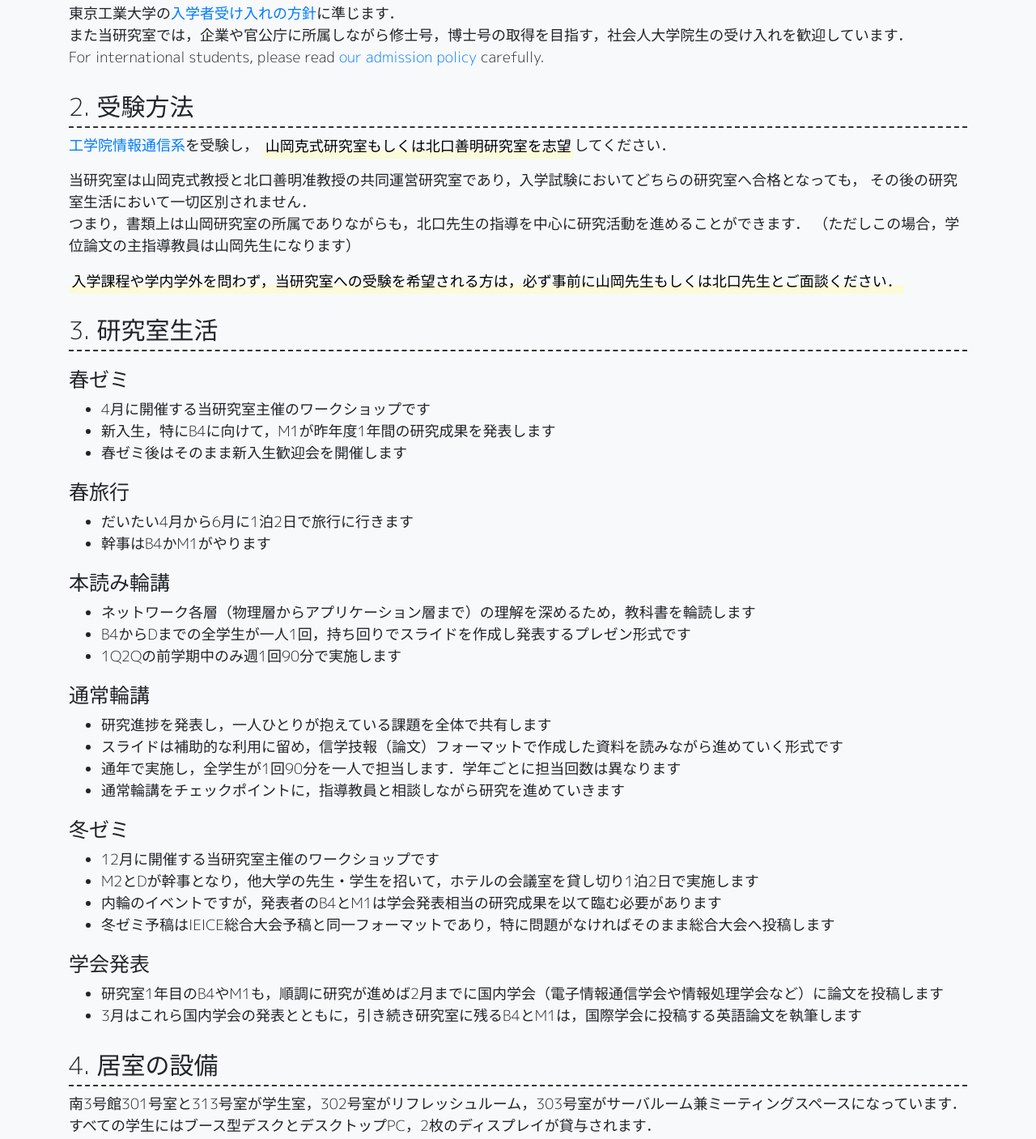
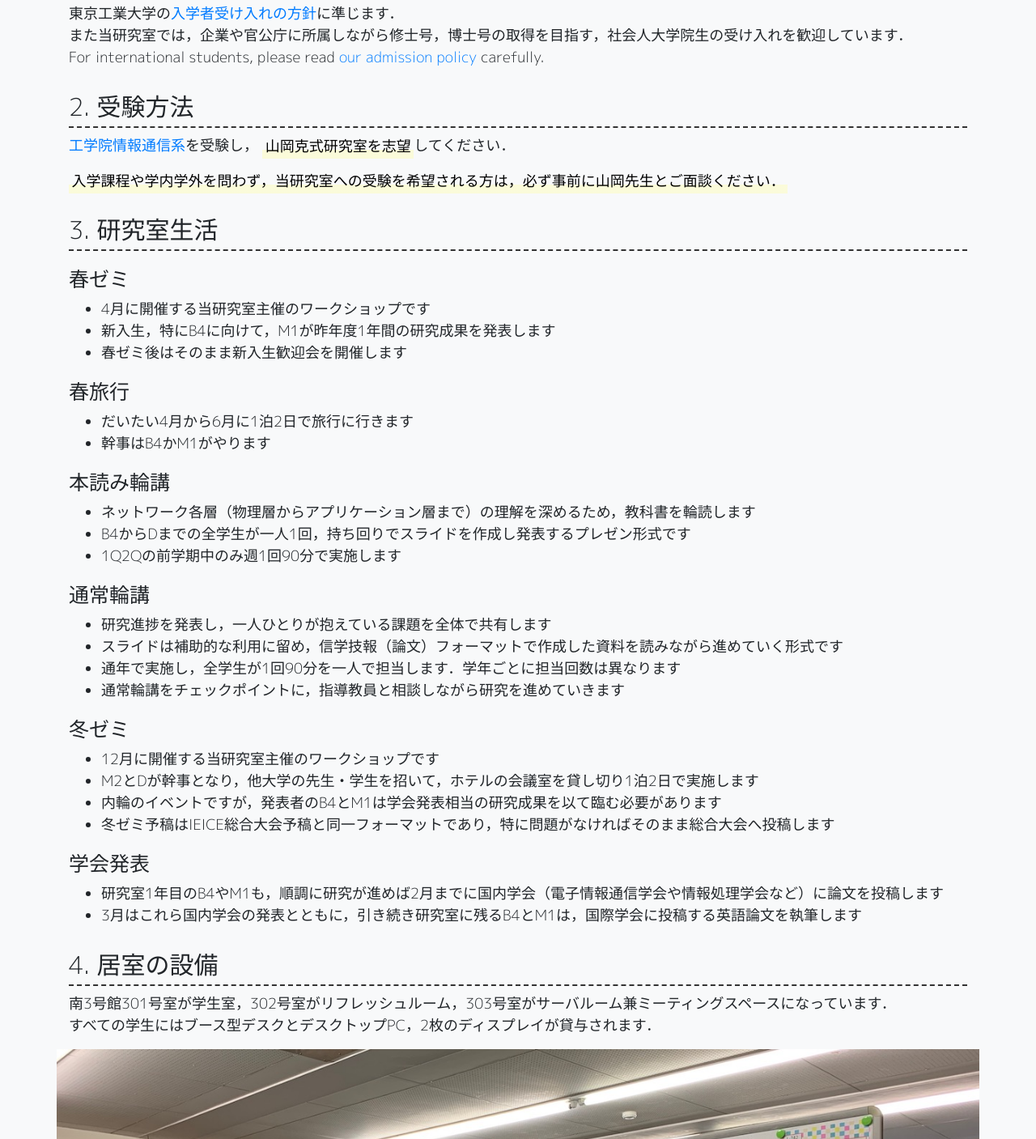
Before and after one commit to yamaoka-kitaguchi-lab/website, a plain HTML site: page welcome/index.html in a window 1280 px wide. Shown: the part 192-1599 px from the top of the page at 81% size. Drawn offline with nearby package versions, Linux system fonts and the light colour scheme; a web font is replaced by a local one.

Commit message:
deploy: 4a5e5fc025db70b1d4fc0110b57ba5a5f40416e7

```diff
--- a/welcome/index.html
+++ b/welcome/index.html
@@ -85,14 +85,9 @@ For international students, please read <a href="/for-international-students">ou
 <h2 id="2-受験方法">2. 受験方法</h2>
 
 <p><a href="https://educ.titech.ac.jp/ict/">工学院情報通信系</a>を受験し，
-<mark class="yellow"><b>山岡克式研究室</b>もしくは<b>北口善明研究室</b>を志望</mark>してください．</p>
+<mark class="yellow"><b>山岡克式研究室</b>を志望</mark>してください．</p>
 
-<p>当研究室は山岡克式教授と北口善明准教授の共同運営研究室であり，入学試験においてどちらの研究室へ合格となっても，
-その後の研究室生活において一切区別されません．<br />
-つまり，書類上は山岡研究室の所属でありながらも，北口先生の指導を中心に研究活動を進めることができます．
-（ただしこの場合，学位論文の主指導教員は山岡先生になります）</p>
-
-<p><mark class="yellow"><b>入学課程や学内学外を問わず，当研究室への受験を希望される方は，必ず事前に山岡先生もしくは北口先生とご面談ください．</b></mark></p>
+<p><mark class="yellow"><b>入学課程や学内学外を問わず，当研究室への受験を希望される方は，必ず事前に山岡先生とご面談ください．</b></mark></p>
 
 <h2 id="3-研究室生活">3. 研究室生活</h2>
 
@@ -146,7 +141,7 @@ For international students, please read <a href="/for-international-students">ou
 
 <h2 id="4-居室の設備">4. 居室の設備</h2>
 
-<p>南3号館301号室と313号室が学生室，302号室がリフレッシュルーム，303号室がサーバルーム兼ミーティングスペースになっています．<br />
+<p>南3号館301号室が学生室，302号室がリフレッシュルーム，303号室がサーバルーム兼ミーティングスペースになっています．<br />
 すべての学生にはブース型デスクとデスクトップPC，2枚のディスプレイが貸与されます．</p>
 
 
```
